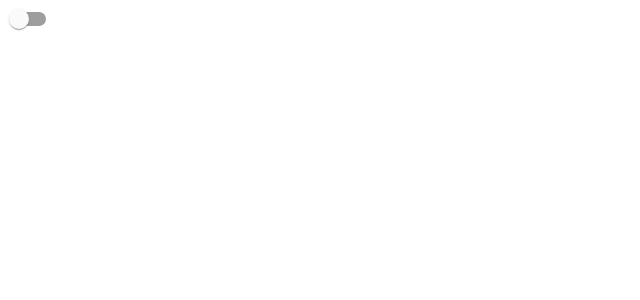
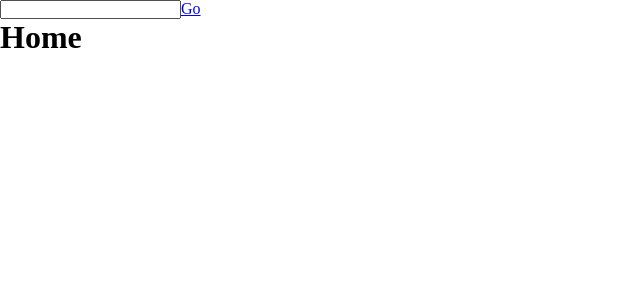
Before and after one commit to rafiurrafi/react-bootcamp, a React (Create React App) app: page / in a window 1280 px wide. Shown: the top 300 px of the page, without its empty margins (0-640 px from the left). Built offline with nearby package versions, Linux system fonts and the light colour scheme.

Commit message:
added search component in practise

```diff
--- /dev/null
+++ b/src/practise/components/food.jsx
@@ -0,0 +1,14 @@
+import React from "react";
+
+const Food = (props) => {
+  const url = "https://source.unsplash.com/1600x900/?" + props.name;
+  const { name } = props.match.params;
+  return (
+    <div>
+      <h1>{name.charAt(0).toUpperCase() + name.slice(1)}</h1>
+      <img alt={name} src={url} width="100%" />
+    </div>
+  );
+};
+
+export default Food;
--- a/src/practise/components/post.jsx
+++ b/src/practise/components/post.jsx
@@ -1,7 +1,16 @@
 import React from "react";
 
-const Post = () => {
-  return <h1>Post</h1>;
-};
+class Post extends React.Component {
+  componentDidMount() {
+    console.log("component did mount");
+  }
+  componentWillUnmount() {
+    console.log("Unmount");
+  }
+  render() {
+    console.log("Render");
+    return <div>Post {this.props.title}</div>;
+  }
+}
 
 export default Post;
--- a/src/practise/practiseApp.jsx
+++ b/src/practise/practiseApp.jsx
@@ -1,16 +1,23 @@
-import { Switch } from "@material-ui/core";
-import React from "react";
-import { Route } from "react-router";
-import Home from "./components/home";
-import Post from "./components/post";
-import SignlePost from "./components/singlePost";
+import React, { useState } from "react";
+import Food from "./components/food";
+import { Switch, Route, Link } from "react-router-dom";
 const PractiseApp = (props) => {
+  const [search, setSearch] = useState("");
+  const handleSubmit = (e) => {
+    e.preventDefault();
+  };
   return (
-    <Switch>
-      <Route path="/post/:id" component={SignlePost} />
-      <Route path="/post" component={Post} />
-      <Route path="/" component={Home} />
-    </Switch>
+    <div>
+      <form onSubmit={handleSubmit}>
+        <input value={search} onChange={(e) => setSearch(e.target.value)} />
+        <Link to={`/food/${search}`}>Go</Link>
+      </form>
+      <Switch>
+        <Route path="/food/:name" render={(props) => <Food {...props} />} />
+        <Route path="/" component={() => <h1>Home</h1>} />
+        <Route render={() => <h1>Not found</h1>} />
+      </Switch>
+    </div>
   );
 };
 
```
